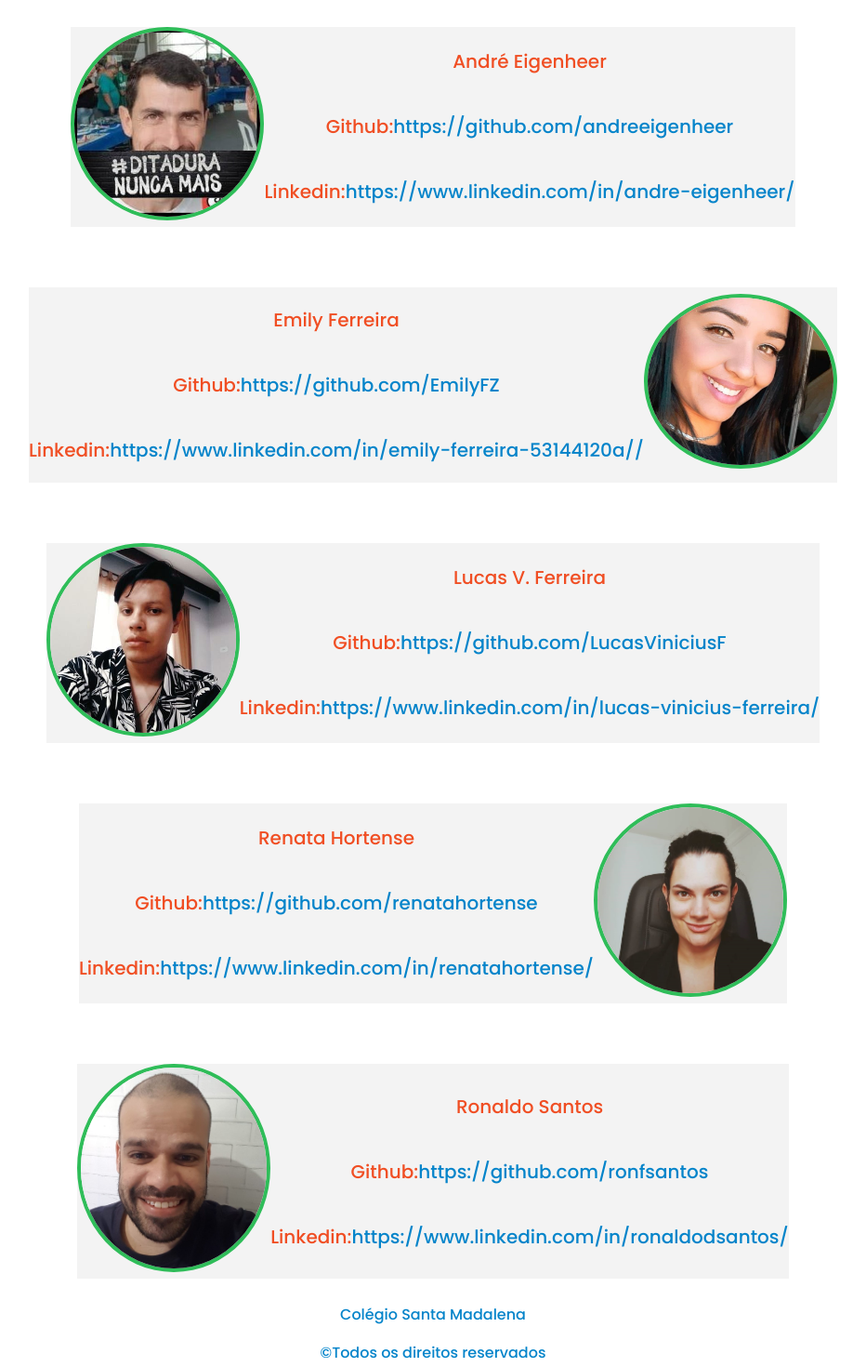
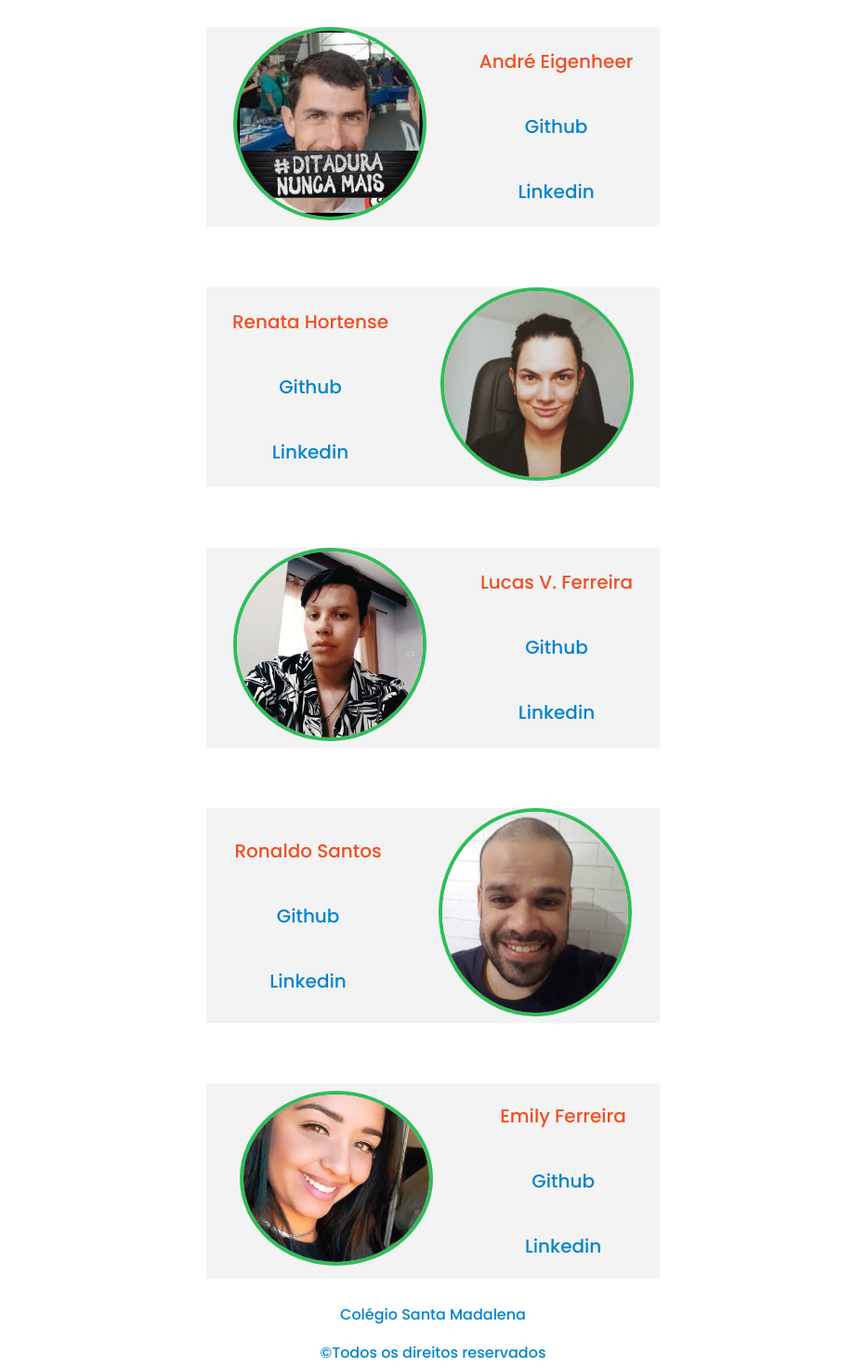
Before and after one commit to renatahortense/modulo5-projetoFinal, a React (Create React App) app in the folder projeto-m5/: page /time in a window 1280 px wide. Shown: the part 360-1830 px from the top of the page at 93% size, without its empty margins (174-1106 px from the left). Built offline with nearby package versions, Linux system fonts and the light colour scheme.

Commit message:
alteração na página time

```diff
--- a/projeto-m5/src/components/Time/Time.css
+++ b/projeto-m5/src/components/Time/Time.css
@@ -23,6 +23,7 @@ a {
     align-items: center;
     margin-top: 65px;
     background-color: #F3F3F3;
+    width: 40%;
 }
 
 .andre-img {
@@ -51,6 +52,7 @@ a {
     align-items: center;
     margin-top: 65px;
     background-color: #F3F3F3;
+    width: 40%;
 }
 
 .emily-img {
@@ -79,6 +81,7 @@ a {
     align-items: center;
     margin-top: 65px;
     background-color: #F3F3F3;
+    width: 40%;
 }
 
 .lucas-img {
@@ -107,6 +110,7 @@ a {
     align-items: center;
     margin-top: 65px;
     background-color: #F3F3F3;
+    width: 40%;
 }
 
 .renata-img {
@@ -135,6 +139,7 @@ a {
     align-items: center;
     margin-top: 65px;
     background-color: #F3F3F3;
+    width: 40%;
 }
 
 .ronaldo-img {
--- a/projeto-m5/src/components/Time/Time.jsx
+++ b/projeto-m5/src/components/Time/Time.jsx
@@ -21,57 +21,13 @@ export default class Header extends Component {
             <div className="first-link">
               <p className="first-name">André Eigenheer</p>
               <p className="first-github">
-                Github:
                 <a href="https://github.com/andreeigenheer">
-                  https://github.com/andreeigenheer
+                  Github
                 </a>
               </p>
               <p className="first-linkedin">
-                Linkedin:
                 <a href="https://www.linkedin.com/in/andre-eigenheer/">
-                  https://www.linkedin.com/in/andre-eigenheer/
-                </a>
-              </p>
-            </div>
-          </div>
-
-          <div className="second">
-            <div className="second-link">
-              <p className="second-name">Emily Ferreira</p>
-              <p className="second-github">
-                Github:
-                <a href="https://github.com/EmilyFZ">
-                  https://github.com/EmilyFZ
-                </a>
-              </p>
-              <p className="second-linkedin">
-                Linkedin:
-                <a href="https://www.linkedin.com/in/emily-ferreira-53144120a/">
-                  https://www.linkedin.com/in/emily-ferreira-53144120a//
-                </a>
-              </p>
-            </div>
-            <div className="second-img">
-              <img className="emily-img" src={Emily} />
-            </div>
-          </div>
-
-          <div className="third">
-            <div className="third-img">
-              <img className="lucas-img" src={Lucas} />
-            </div>
-            <div className="third-link">
-              <p className="third-name">Lucas V. Ferreira</p>
-              <p className="third-github">
-                Github:
-                <a href="https://github.com/LucasViniciusF">
-                  https://github.com/LucasViniciusF
-                </a>
-              </p>
-              <p className="third-linkedin">
-                Linkedin:
-                <a href="https://www.linkedin.com/in/lucas-vinicius-ferreira/">
-                  https://www.linkedin.com/in/lucas-vinicius-ferreira/
+                  Linkedin
                 </a>
               </p>
             </div>
@@ -81,15 +37,13 @@ export default class Header extends Component {
             <div className="fourth-link">
               <p className="fourth-name">Renata Hortense</p>
               <p className="fourth-github">
-                Github:
                 <a href="https://github.com/renatahortense">
-                  https://github.com/renatahortense
+                  Github
                 </a>
               </p>
               <p className="fourth-linkedin">
-                Linkedin:
                 <a href="https://www.linkedin.com/in/renatahortense/">
-                  https://www.linkedin.com/in/renatahortense/
+                  Linkedin
                 </a>
               </p>
             </div>
@@ -98,22 +52,59 @@ export default class Header extends Component {
             </div>
           </div>
 
+
+          <div className="third">
+            <div className="third-img">
+              <img className="lucas-img" src={Lucas} />
+            </div>
+            <div className="third-link">
+              <p className="third-name">Lucas V. Ferreira</p>
+              <p className="third-github">
+                <a href="https://github.com/LucasViniciusF">
+                  Github
+                </a>
+              </p>
+              <p className="third-linkedin">
+                <a href="https://www.linkedin.com/in/lucas-vinicius-ferreira/">
+                  Linkedin
+                </a>
+              </p>
+            </div>
+          </div>
+
           <div className="fifth">
+            <div className="fifth-link">
+              <p className="fifth-name">Ronaldo Santos</p>
+              <p className="fifth-github">
+                <a href="https://github.com/ronfsantos">
+                  Github
+                </a>
+              </p>
+              <p className="fifth-linkedin">
+                <a href="https://www.linkedin.com/in/ronaldodsantos/">
+                  Linkedin
+                </a>
+              </p>
+            </div>
             <div className="fifth-img">
               <img className="ronaldo-img" src={Ronaldo} />
             </div>
-            <div className="fifth-link">
-              <p className="fifth-name">Ronaldo Santos</p>
-              <p className="fifth-github">
-                Github:
-                <a href="https://github.com/ronfsantos">
-                  https://github.com/ronfsantos
+          </div>
+
+          <div className="second">
+            <div className="second-img">
+              <img className="emily-img" src={Emily} />
+            </div>
+            <div className="second-link">
+              <p className="second-name">Emily Ferreira</p>
+              <p className="second-github">
+                <a href="https://github.com/EmilyFZ">
+                  Github
                 </a>
               </p>
-              <p className="fifth-linkedin">
-                Linkedin:
-                <a href="https://www.linkedin.com/in/ronaldodsantos/">
-                  https://www.linkedin.com/in/ronaldodsantos/
+              <p className="second-linkedin">
+                <a href="https://www.linkedin.com/in/emily-ferreira-53144120a/">
+                  Linkedin
                 </a>
               </p>
             </div>
--- a/projeto-m5/src/components/header/HeaderStyle.css
+++ b/projeto-m5/src/components/header/HeaderStyle.css
@@ -36,3 +36,14 @@ li {
   font-size: 19px;
   color: #f04e23;
 }
+
+@media (max-width: 500px){
+  .header-back{
+    width: 100%;
+    display: flex;
+    flex-direction: column;
+    align-items: center;
+    justify-content: center;
+    position: relative;
+  }
+}
```
